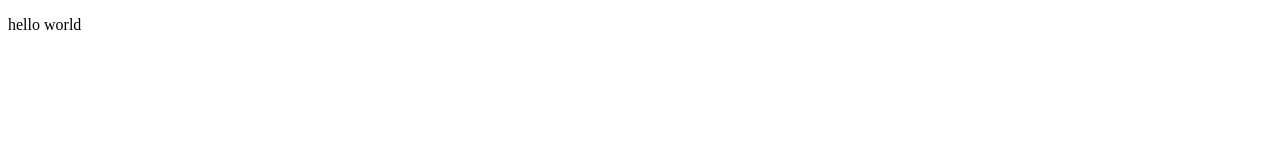
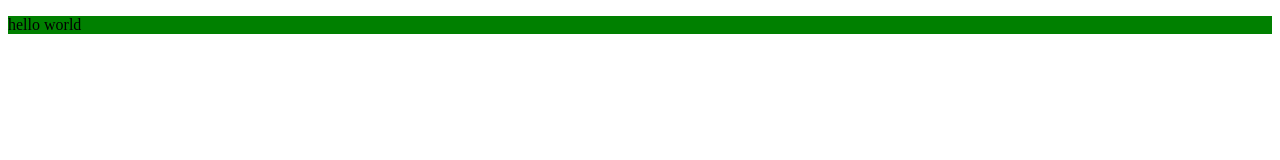
Before and after one commit to ankitaguptacedcoss/demo2, a plain HTML site: page src/index.html in a window 1280 px wide. Drawn offline with Linux system fonts and the light colour scheme.

Commit message:
2nd commit

```diff
--- a/src/index.html
+++ b/src/index.html
@@ -8,6 +8,6 @@
 
 </head>
 <body>
-    <p>hello world</p>
+    <p style="background-color: green;">hello world</p>
 </body>
 </html>
```
